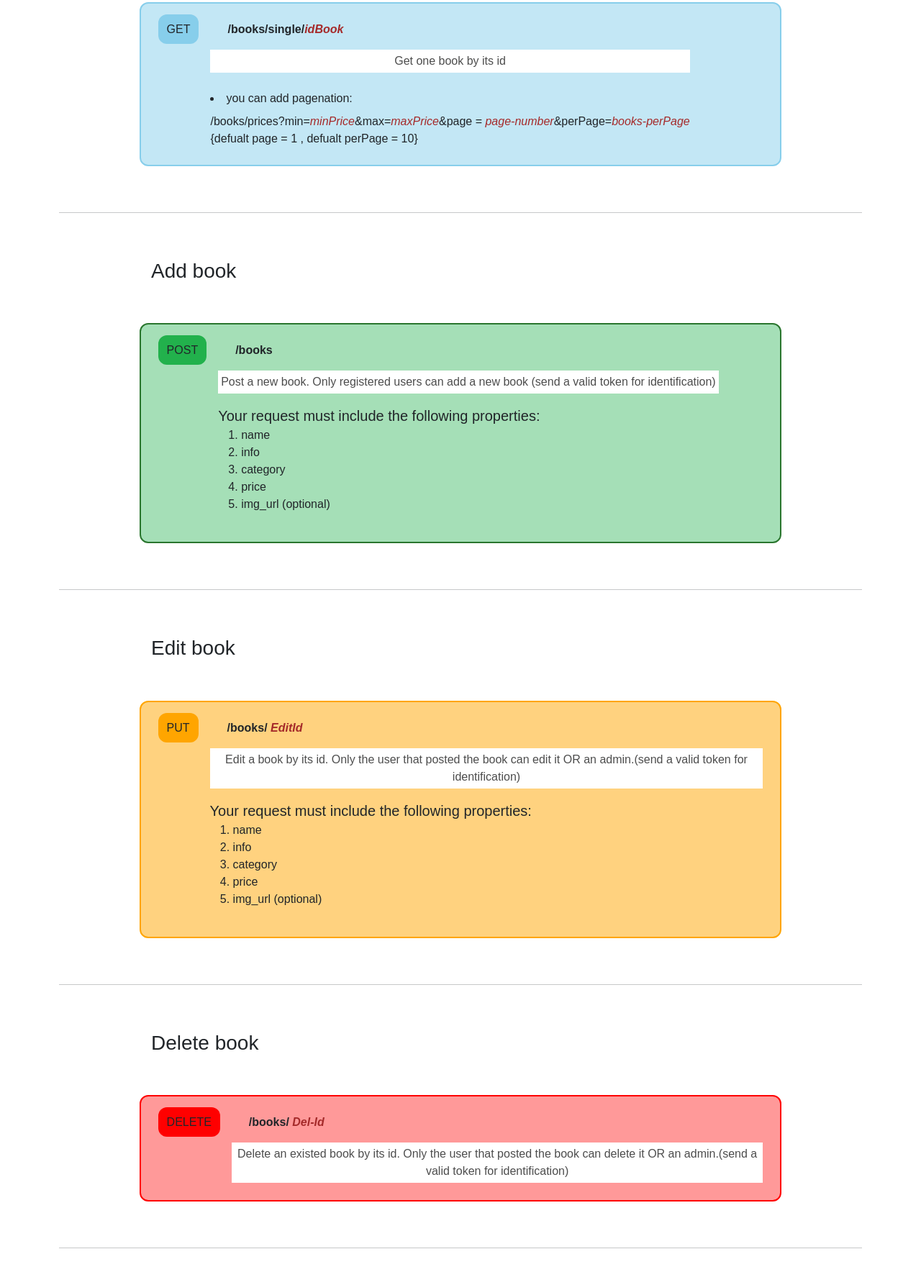
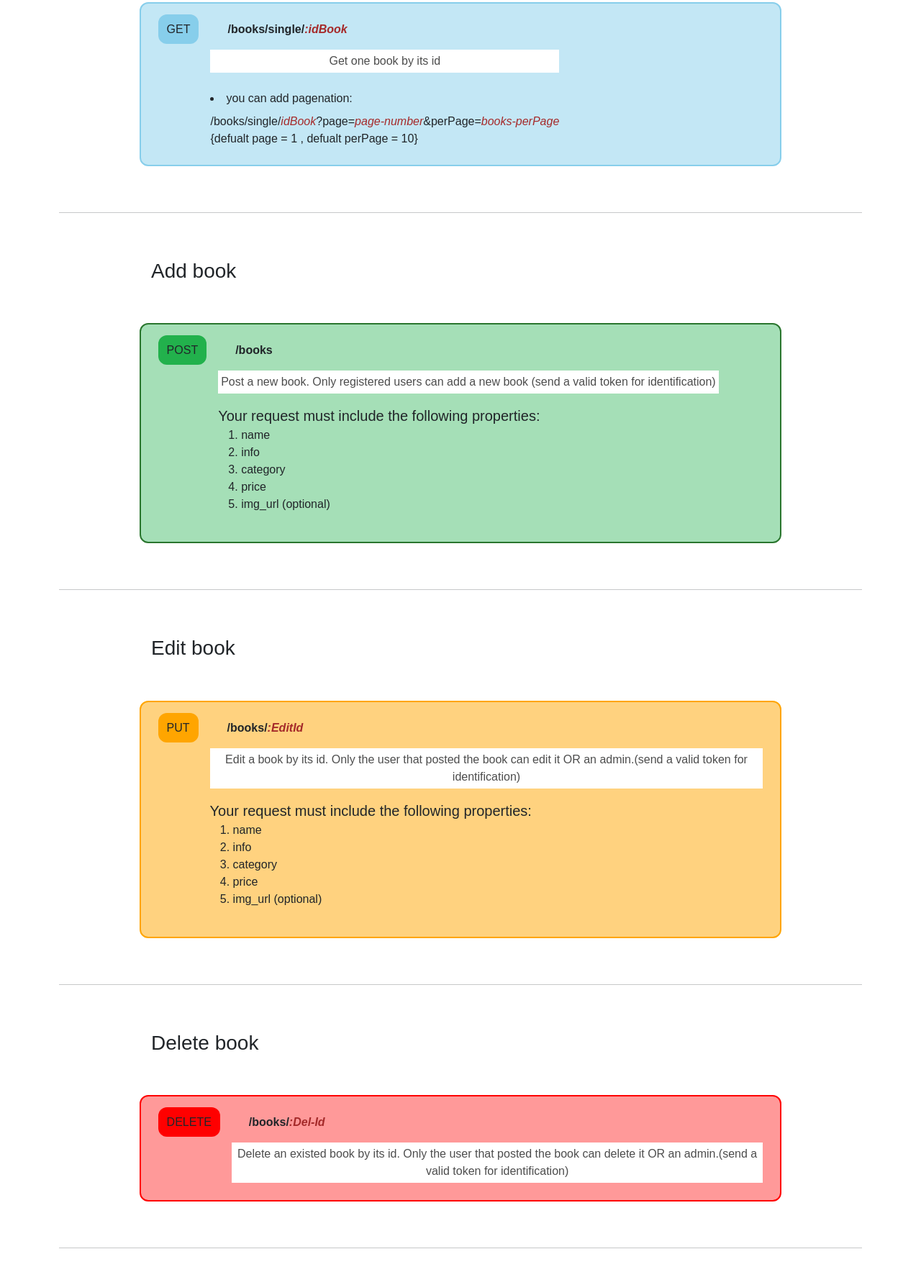
Before and after one commit to noyNosrati/booksApi, a website: page public/index.html in a window 1280 px wide. Shown: the part 1456-3224 px from the top of the page at 72% size. Drawn offline with nearby package versions, Linux system fonts and the light colour scheme.

Commit message:
Update index.html

```diff
--- a/public/index.html
+++ b/public/index.html
@@ -47,7 +47,7 @@
             <div class="get-bg d-flex col-11">
                 <div class="pe-3"><span class="get-btn">GET</span></div>
                 <div>
-                    <span class="route">/books/category/<span class="changes">catName</span>
+                    <span class="route">/books/category/<span class="changes">:catName</span>
                     </span>
                     <div class="explain">Get books by searching a category. Valid options: Romance /Adventure /Science
                         Fiction /Fantacy /Drama /Mystery novel</div>
@@ -71,7 +71,7 @@
                         <li class="pt-4 pb-2">you can add pagenation:</li>
                         /books/prices?min=<span class="changes">minPrice</span>&max=<span
                             class="changes">maxPrice</span>&page=<span class="changes">
-                            page-number</span>&perPage = <span class="changes">books-perPage</span>
+                            page-number</span>&perPage=<span class="changes">books-perPage</span>
                         <div>{defualt page = 1 , defualt perPage = 10}</div>
 
                     </div>
@@ -81,13 +81,11 @@
             <div class="get-bg d-flex col-11">
                 <div class="pe-3"><span class="get-btn">GET</span></div>
                 <div>
-                    <span class="route">/books/single/<span class="changes">idBook</span></span>
+                    <span class="route">/books/single/<span class="changes">:idBook</span></span>
                     <div class="explain">Get one book by its id</div>
                     <div>
                         <li class="pt-4 pb-2">you can add pagenation:</li>
-                        /books/prices?min=<span class="changes">minPrice</span>&max=<span
-                            class="changes">maxPrice</span>&page =<span class="changes">
-                            page-number</span>&perPage=<span class="changes">books-perPage</span>
+                        /books/single/<span class="changes">idBook</span>?page=<span class="changes">page-number</span>&perPage=<span class="changes">books-perPage</span>
                         <div>{defualt page = 1 , defualt perPage = 10}</div>
 
                     </div>
@@ -122,8 +120,7 @@
             <div class="put-bg d-flex col-11">
                 <div class="pe-3"><span class="put-btn">PUT</span></div>
                 <div>
-                    <span class="route">/books/
-                        <span class="changes">EditId</span>
+                    <span class="route">/books/<span class="changes">:EditId</span>
                     </span>
                     <div class="explain">Edit a book by its id. Only the user that posted the book can edit it OR an
                         admin.(send a valid token for identification)</div>
@@ -145,8 +142,7 @@
             <div class="del-bg d-flex col-11">
                 <div class="pe-3"><span class="del-btn">DELETE</span></div>
                 <div>
-                    <span class="route">/books/
-                        <span class="changes">Del-Id</span>
+                    <span class="route">/books/<span class="changes">:Del-Id</span>
                     </span>
                     <div class="explain">Delete an existed book by its id. Only the user that posted the book can
                         delete it OR an admin.(send a valid token for identification) </div>
```
